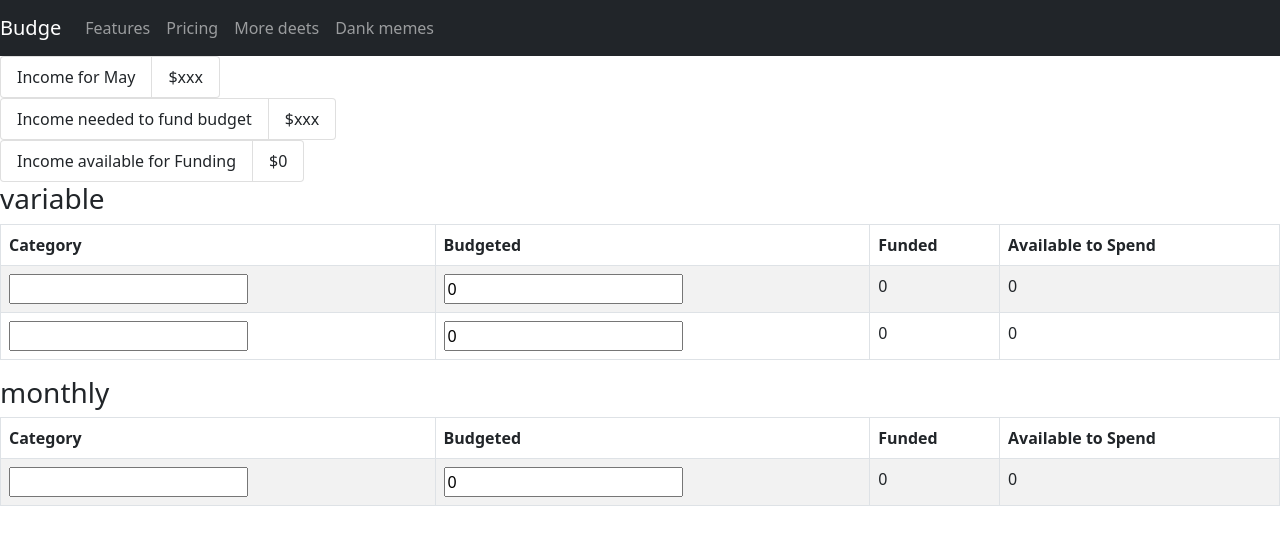
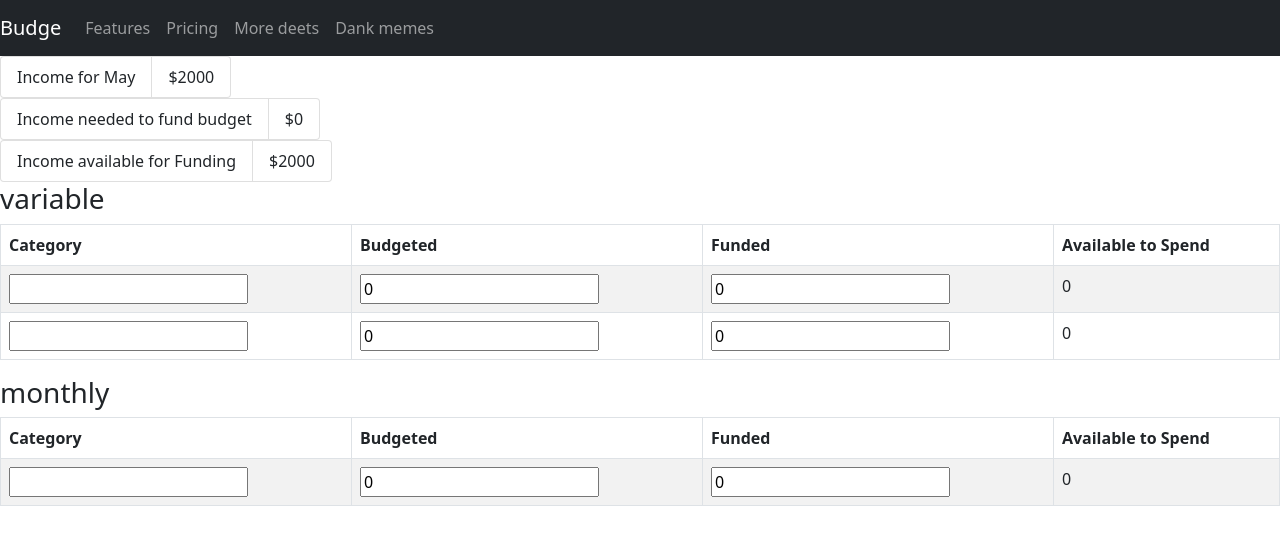
Before and after one commit to rogersjared/budge, a React (Create React App) app: page / in a window 1280 px wide. Shown: the top 544 px of the page. Built offline with nearby package versions, Linux system fonts and the light colour scheme.

Commit message:
implemented logic to display monthly Aggregate data

```diff
--- a/src/Components/MonthlyBudgetComps/CategoryEntry.jsx
+++ b/src/Components/MonthlyBudgetComps/CategoryEntry.jsx
@@ -18,8 +18,8 @@ const CategoryEntry = ( { category, categoryType, index }) => {
     return (
         <tr>
            <td><input name='name' value={category.name} onChange={updateColumn}/></td>
-           <td><input name='budgeted' value={category.budgeted} onChange={updateColumn}></input></td>
-            <td>{category.funded}</td>
+           <td><input name='budgeted' value={category.budgeted} onChange={updateColumn} /></td>
+            <td><input name='funded' value={category.funded} onChange={updateColumn} /></td>
             <td>{category.spent}</td>
         </tr>
     )
--- a/src/Views/MonthlyBudgetView.jsx
+++ b/src/Views/MonthlyBudgetView.jsx
@@ -3,21 +3,23 @@ import ListGroup from 'react-bootstrap/ListGroup'
 import CategoryGroup from '../Components/MonthlyBudgetComps/CategoryGroup.jsx';
 
 const MonthlyBudgetView = ({ monthData, categories }) => {
-    const { monthName, income, spent } = monthData;
+    const { monthName, income, budgeted, funded, spent } = monthData;
+    const incomeNeeded = budgeted - income;
+    const availableForFunding = income - funded;
 
     return (
         <>
             <ListGroup horizontal>
                 <ListGroup.Item>Income for {monthName}</ListGroup.Item>
-                <ListGroup.Item>$xxx</ListGroup.Item>
+                <ListGroup.Item>${income}</ListGroup.Item>
             </ListGroup>
             <ListGroup horizontal>
                 <ListGroup.Item>Income needed to fund budget</ListGroup.Item>
-                <ListGroup.Item>$xxx</ListGroup.Item>
+                <ListGroup.Item>${incomeNeeded > 0 ? incomeNeeded : 0}</ListGroup.Item>
             </ListGroup>
             <ListGroup horizontal>
                 <ListGroup.Item>Income available for Funding</ListGroup.Item>
-                <ListGroup.Item>${income - spent}</ListGroup.Item>
+                <ListGroup.Item>${availableForFunding}</ListGroup.Item>
             </ListGroup>
             <CategoryGroup type='variable' categories={categories.variable} />
             <CategoryGroup type='monthly' categories={categories.monthly} />
--- a/src/localStorage.js
+++ b/src/localStorage.js
@@ -29,7 +29,9 @@ const localStorageData = {
       data: {
         monthName: 'May',
         monthYear: 2021,
-        income: 0,
+        income: 2000,
+        budgeted: 0,
+        funded: 0,
         spent: 0,
       },
       categories: {
@@ -89,7 +91,7 @@ const localStorageData = {
         month: 'feb_2021',
         timestamp: '',
         category: '',
-        amount: '',
+        amount: 0,
         accountId: '',
         type: 'income'
       }]
```
Also changed, not shown: 1 other file (tests, documents, lock files or other folders).
